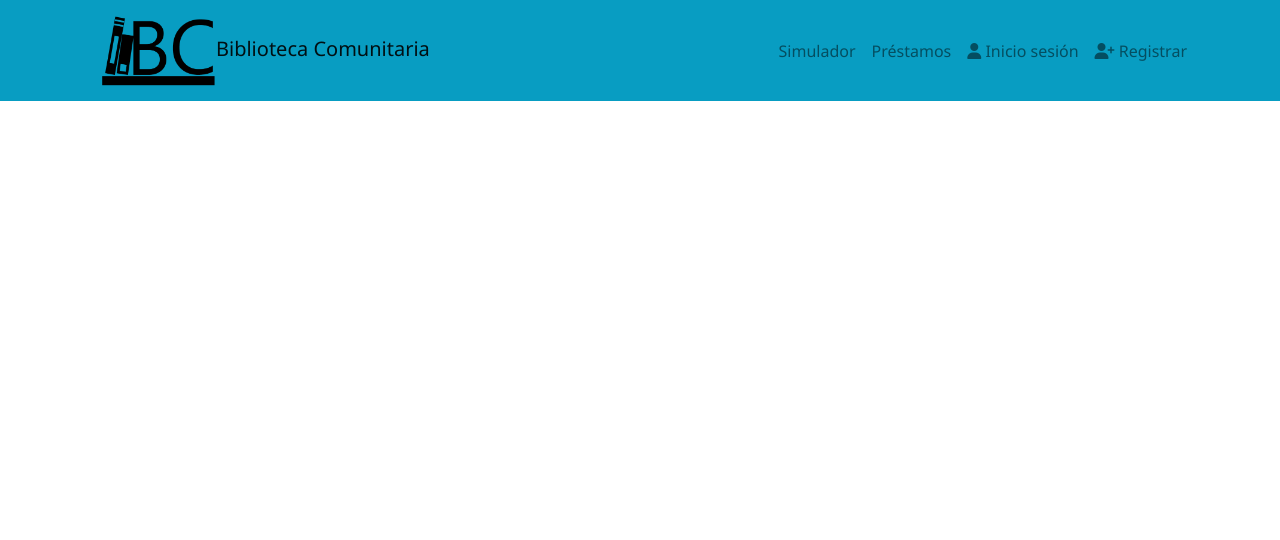
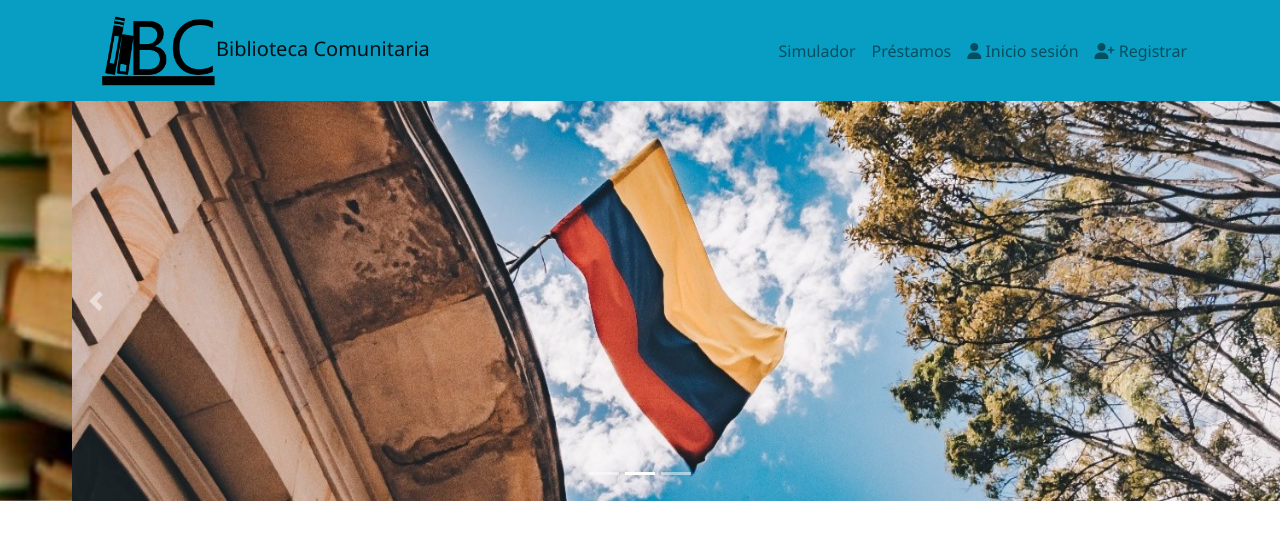
Before and after one commit to sebastianbarreram/Equipo2-Ciclo4, a React (Create React App) app in the folder App Biblioteca/frontend/: page / in a window 1280 px wide. Shown: the top 540 px of the page. Built offline with nearby package versions, Linux system fonts and the light colour scheme.

Commit message:
Homepage carousel

```diff
--- a/App Biblioteca/frontend/src/App.js
+++ b/App Biblioteca/frontend/src/App.js
@@ -46,7 +46,7 @@ function App() {
     <Router>
       <Header />
 
-      <MyRoute path='/' exact component={Paginainicio} />
+      <Route path='/' exact component={Paginainicio} />
       <Route path='/iniciosesion' exact component={Login} />
       <Route path='/simulador' exact component={Simulador} />
       <Route path='/registrar' exact component={Registro} />
```
